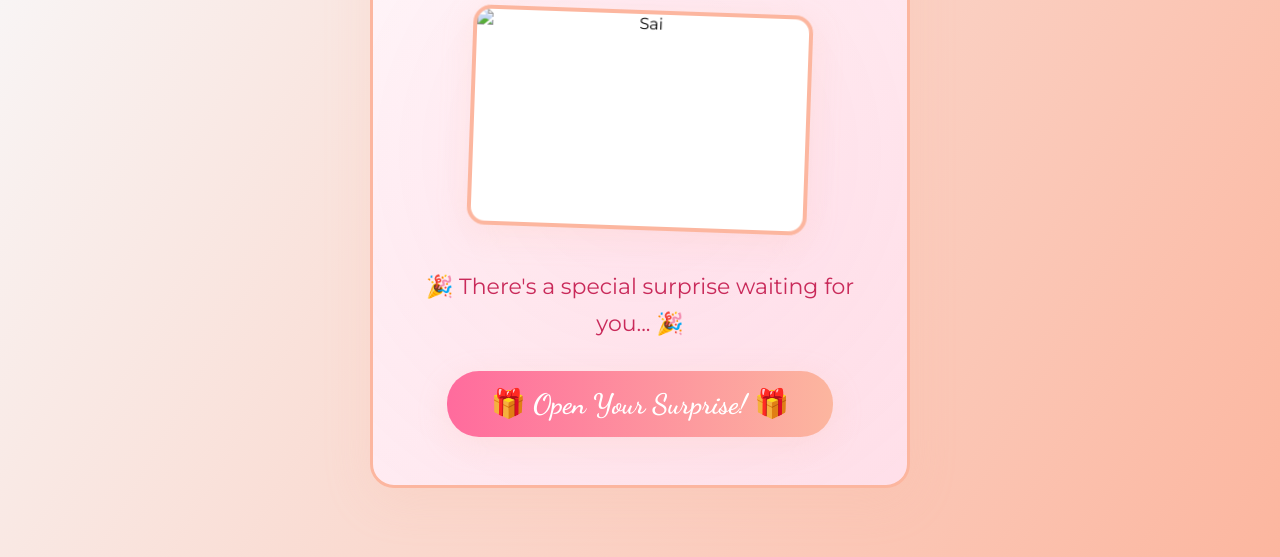
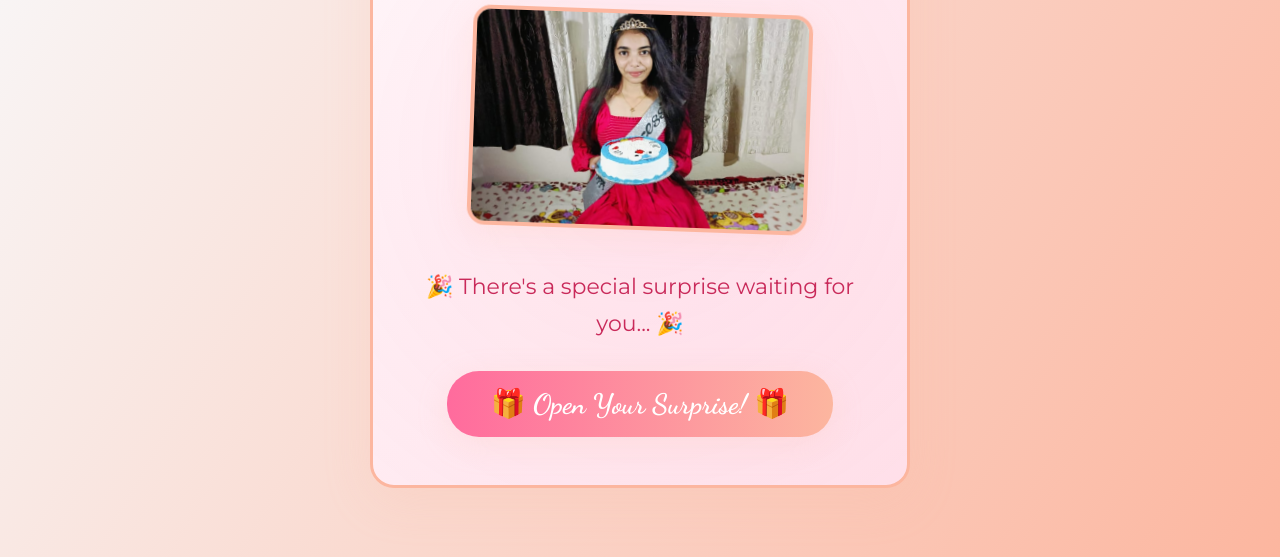
Before and after one commit to Syamala4747/sai, a plain HTML site: page birthday-card.html in a window 1280 px wide. Shown: the part 243-800 px from the top of the page. Drawn offline with Linux system fonts and the light colour scheme; the site is published under a folder, as on GitHub Pages, so addresses that start at the root find nothing.

Commit message:
fix: update image source path for birthday photo

```diff
--- a/birthday-card.html
+++ b/birthday-card.html
@@ -555,7 +555,7 @@
 
         <div class="wishes show" id="wishes">
             <h1>Happy Birthday Sai! ❤️</h1>
-            <img src="/images/1.jpg" alt="Sai" class="birthday-photo">
+            <img src="images/1.jpg" alt="Sai" class="birthday-photo">
             <p class="one-line">🎉 There's a special surprise waiting for you... 🎉</p>
             <button class="surprise-btn" id="surpriseBtn"><span>🎁 Open Your Surprise! 🎁</span></button>
         </div>
```
